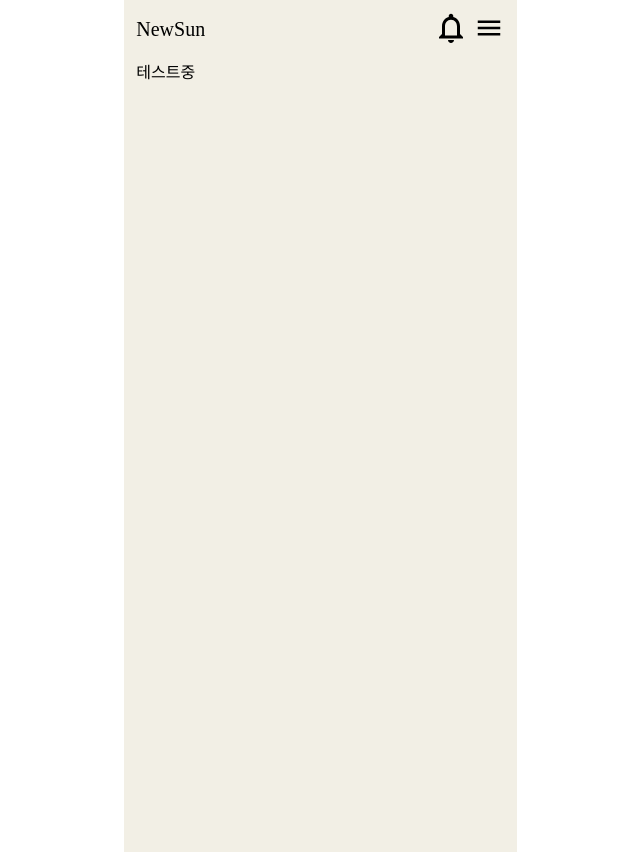
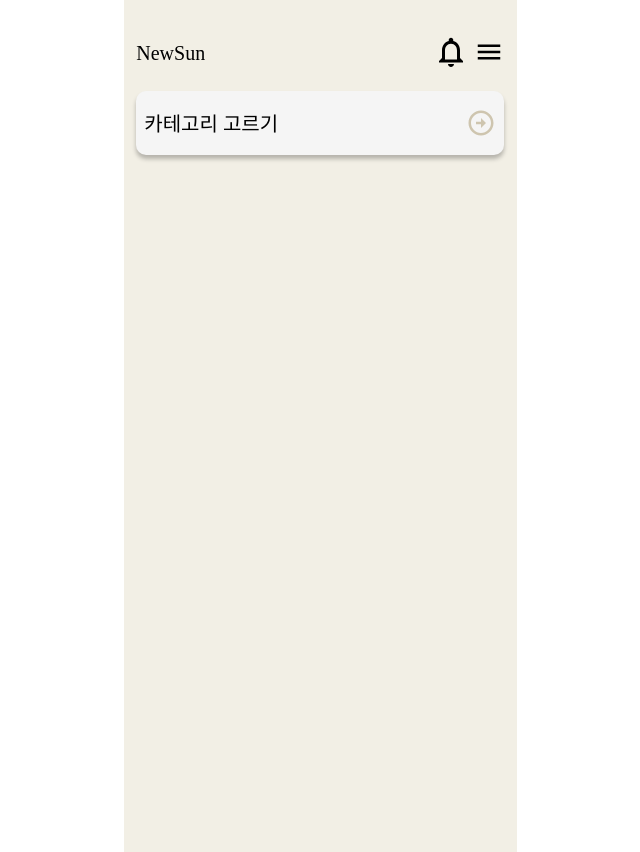
Before and after one commit to NewSunnn/NewSun_Client, a React (Vite) app in the folder client/: page / in a window 1280 px wide. Shown: the whole page, without its empty margins (320-960 px from the left). Built offline with nearby package versions, Linux system fonts and the light colour scheme; a web font is replaced by a local one.

Commit message:
Feat: 카테고리 고르기 박스 구현

```diff
--- a/client/src/components/Header/Header.styled.ts
+++ b/client/src/components/Header/Header.styled.ts
@@ -7,9 +7,9 @@ interface fontProps {
 export const Wrapper = styled.div`
   width: 100%;
   display: flex;
-
   justify-content: space-between;
   align-items: center;
+  margin-top: 1.5rem;
 `;
 
 export const TitleWrapper = styled.div`
--- a/client/src/components/PageLayout/PageLayout.styled.ts
+++ b/client/src/components/PageLayout/PageLayout.styled.ts
@@ -7,11 +7,7 @@ export const Wrapper = styled.div`
   flex-direction: column;
   box-sizing: border-box;
   padding: 0.8rem;
-`;
-
-export const Header = styled.div`
-  margin-top: 2rem;
-  width: 100%;
+  gap: 1.5rem;
 `;
 
 export const Body = styled.div`
--- a/client/src/components/PageLayout/index.tsx
+++ b/client/src/components/PageLayout/index.tsx
@@ -3,7 +3,7 @@ import * as S from './PageLayout.styled';
 import {Header} from '../Header';
 
 interface Props {
-  children: React.ReactNode;
+  children?: React.ReactNode;
 }
 
 export const PageLayout = ({children}: Props) => {
--- /dev/null
+++ b/client/src/components/SelectBox/SelectBox.styled.ts
@@ -0,0 +1,26 @@
+import styled from 'styled-components';
+import theme from '@/theme';
+import {FontProps} from '@/interfaces/font';
+
+export const Wrapper = styled.div`
+  width: 100%;
+  height: 4rem;
+  display: flex;
+  justify-content: space-between;
+  align-items: center;
+  padding: 0.5rem;
+  box-sizing: border-box;
+  border-radius: 10px;
+  background-color: ${theme.colors.sub};
+  box-shadow: 0px 4px 4px 0px rgba(0, 0, 0, 0.25);
+`;
+
+export const ArrowButton = styled.img`
+  width: 30px;
+  height: 30px;
+`;
+
+export const Title = styled.p<FontProps>`
+  font-size: ${(props) => props.size};
+  margin: 0;
+`;
--- /dev/null
+++ b/client/src/components/SelectBox/index.tsx
@@ -0,0 +1,15 @@
+import * as S from './SelectBox.styled';
+import Arrow from '@/assets/Arrow.svg';
+
+interface Props {
+  text: string;
+}
+
+export const SelectBox = ({text}: Props) => {
+  return (
+    <S.Wrapper>
+      <S.Title size="20px">{text}</S.Title>
+      <S.ArrowButton src={Arrow} />
+    </S.Wrapper>
+  );
+};
--- /dev/null
+++ b/client/src/interfaces/font.ts
@@ -0,0 +1,5 @@
+export interface FontProps {
+  size: string;
+}
+
+// export interface TitleProps extends Partial<FontProps> {}
--- a/client/src/pages/Home/Home.styeld.ts
+++ /dev/null
@@ -1,3 +0,0 @@
-import styled from 'styled-components';
-
-export const CardContainer = styled.div``;
--- a/client/src/pages/Home/index.tsx
+++ b/client/src/pages/Home/index.tsx
@@ -1,9 +1,11 @@
 import {PageLayout} from '@/components/PageLayout';
+import {SelectBox} from '@/components/SelectBox';
 
 export const Home = () => {
   return (
     <>
-      <PageLayout children={<p>테스트중</p>}></PageLayout>
+      <PageLayout children={<SelectBox text="카테고리 고르기" />}></PageLayout>
+      {/* PageLayout childeren으로 Component 넘기기 */}
     </>
   );
 };
```
Also changed, not shown: client/src/assets/Arrow.svg (added).
